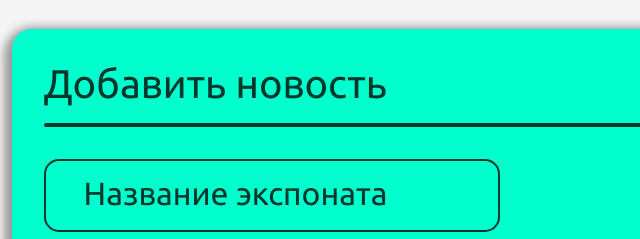
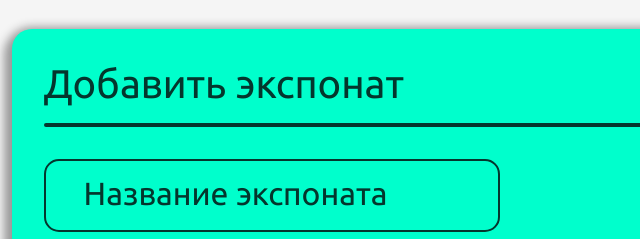
Before and after one commit to ProcenkoVacheslav/museum_add_exhibit_page, a plain HTML site: page index.html in a window 1280 px wide. Shown: the part 176-415 px from the top of the page, 142-782 px from the left. Drawn offline with nearby package versions, Linux system fonts and the light colour scheme.

Commit message:
first commit

```diff
--- a/index.html
+++ b/index.html
@@ -30,7 +30,7 @@
     <div class="wraper">
         <div class="add-new">
             <div class="title-block">
-                <p>Добавить новость</p>
+                <p>Добавить экспонат</p>
             </div>
             <div class="horysontal-line"><hr></div>
             <div class="form-block">
```
